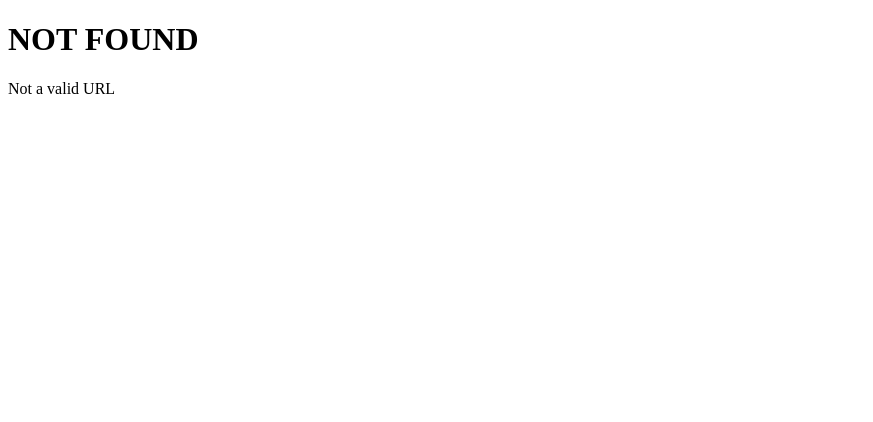
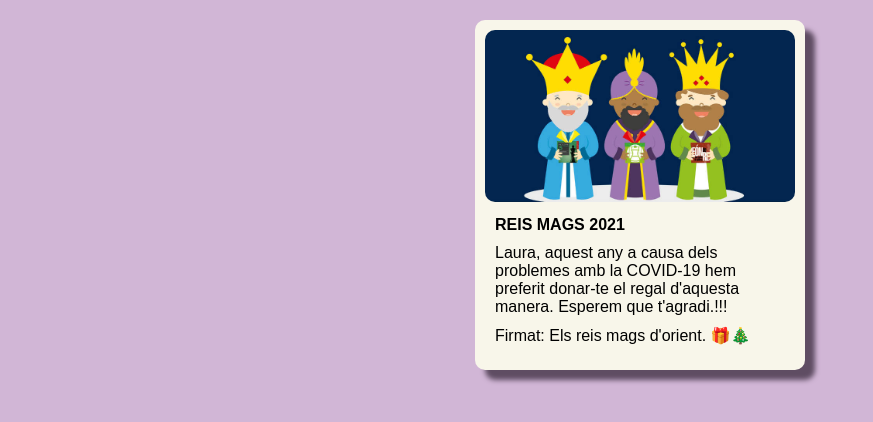
Before and after one commit to mylandingpages/landingPage, a Gatsby site: page /reis-mags-2020 in a window 1280 px wide. Before the commit this address had no page. Shown: the whole page, without its empty margins (0-873 px from the left). Built offline with nearby package versions, Linux system fonts and the light colour scheme; Gatsby itself is replaced by a stand-in of ours.

Commit message:
regalo reyes 2020 laura

```diff
--- a/package.json
+++ b/package.json
@@ -16,7 +16,7 @@
     "gatsby-plugin-offline": "^3.1.0",
     "gatsby-plugin-react-helmet": "^3.2.0",
     "gatsby-plugin-sass": "^2.2.0",
-    "node-sass": "^4.13.1",
+    "node-sass": "^4.14.1",
     "react": "^16.13.1",
     "react-dom": "^16.13.1",
     "react-helmet": "^5.2.1",
--- a/src/components/SlotMachine.css
+++ b/src/components/SlotMachine.css
@@ -1,4 +1,4 @@
-@import url('https://fonts.googleapis.com/css?family=Cairo');
+/* @import url('https://fonts.googleapis.com/css?family=Cairo');
 
 @keyframes spin {
   to {
@@ -45,7 +45,7 @@ h1 span {
   height: 632px;
   padding: 2em;
   display: flex;
-  transform: translate(-50%, -50%) scale(.90, .90); /*escale era 0.62*/
+  transform: translate(-50%, -50%) scale(.90, .90);
   position: absolute;
   top: 50%;
   left: 50%;
@@ -81,7 +81,7 @@ h1 span {
   height: 20px;
   padding: 2em;
   display: flex;
-  transform: translate(-50%, -50%) scale(.90, .90); /*escale era 0.62*/
+  transform: translate(-50%, -50%) scale(.90, .90);
   position: absolute;
   top: 80%;
   left: 50%;
@@ -99,7 +99,7 @@ h1 span {
 .text-container{
   overflow: hidden;
   display: flex;
-  transform: translate(-50%, -50%) scale(.90, .90); /*escale era 0.62*/
+  transform: translate(-50%, -50%) scale(.90, .90);
   position: absolute;
   top: 10%;
   left: 52%;
@@ -119,7 +119,7 @@ h1 span {
   height: 20px;
   padding: 2em;
   display: flex;
-  transform: translate(-50%, -50%) scale(.90, .90); /*escale era 0.62*/
+  transform: translate(-50%, -50%) scale(.90, .90);
   position: absolute;
   top: 80%;
   left: 50%;
@@ -164,4 +164,4 @@ h1 span {
   .text-container{
     font-size: large;
   }
-}
+} */
--- /dev/null
+++ b/src/components/reyes-magos/reis-mags.js
@@ -0,0 +1,100 @@
+import React from 'react';
+import './reyes-magos.scss';
+import ImageRM from './reyes-magos.jpg'
+import ImageM from './mochila.png'
+
+export default function ReyesMagosMain() {
+      return (
+
+        <div className="page-container">
+          <BlogCard />
+         {/* <footer>
+            <a>Reyes magos 2020</a>
+         </footer>*/}
+        </div>
+
+
+      );
+    }
+
+
+  class BlogCard extends React.Component {
+    constructor(props) {
+      super(props);
+      this.state = { flipped: false };
+      this.flip = this.flip.bind(this);
+    }
+
+    flip = () => {
+      this.setState({ flipped: !this.state.flipped });
+    }
+    render() {
+      return (
+
+
+        <div onMouseEnter={this.flip} onMouseLeave={this.flip} className={"card-container" + (this.state.flipped ? " flipped" : "")}>
+
+          <Front />
+          <Back />
+        </div>
+
+      )
+    }
+  }
+
+  class Front extends React.Component {
+    render() {
+      return (
+        <div className="front">
+          <ImageArea />
+          <MainArea />
+        </div>
+      )
+    }
+  }
+
+  class Back extends React.Component {
+    render() {
+      return (
+        <div className="back">
+         <img className="card-image-2" src={ImageM} />
+        </div>
+      )
+    }
+  }
+
+  class ImageArea extends React.Component {
+    render() {
+      return (
+        <div className="image-container">
+          <img className="card-image" src={ImageRM} />
+          {/*<h1 className="title">Laura, tu regalo de parte de los reyes magos 2020</h1>*/}
+        </div>
+      )
+    }
+
+  }
+
+  class MainArea extends React.Component {
+    render() {
+      return (
+        <div className="main-area">
+          <div className="blog-post">
+            {/*<p className="date">{new Date().toLocaleDateString()}</p>*/}
+            <p className="blog-content">
+              <b>REIS MAGS 2021</b>
+              </p>
+            <p className="blog-content">
+               Laura, aquest any a causa dels problemes amb la COVID-19 hem preferit donar-te el regal d'aquesta manera. Esperem que t'agradi.!!!
+              </p>
+              <p className="blog-content">
+               Firmat: Els reis mags d'orient. 🎁🎄
+              </p>
+            {/*<p className="read-more">Hover to read more...</p>*/}
+
+          </div>
+
+        </div>
+      )
+    }
+  }
--- /dev/null
+++ b/src/components/reyes-magos/reyes-magos.scss
@@ -0,0 +1,130 @@
+$main-font: 'Yanone Kaffeesatz',
+sans-serif;
+$new-white: rgb(248, 246, 234);
+$text-margin: 10px;
+
+body {
+    height: 100%;
+    width: 100%;
+    margin: 0;
+    background: rgb(209, 182, 214);
+    font-family: $main-font;
+    position: absolute;
+    box-sizing: border-box;
+}
+.page-container {
+            position: relative;
+            width: 100%;
+            height: 100%;
+            display: block;
+            perspective: 1000px;
+}
+            .card-container {
+                height: 350px;
+                margin: 0;
+                padding: 0;
+                top: 20px;
+                width: 330px;
+                margin-inline: auto;
+                //margin-left: 35%;
+              //margin-right: 35%;
+                position: relative;
+                transform-style: preserve-3d;
+                box-sizing: border-box;
+                &.flipped {
+                    .front {
+                        transform: rotateY(180deg);
+                    }
+                    .back {
+                        transform: rotateY(0deg);
+                    }
+                }
+}
+                .front,
+                .back {
+                    box-sizing: border-box;
+                    height: 100%;
+                    width: 100%;
+                    display: block;
+                    background: $new-white;
+                    box-shadow: 10px 10px 5px rgb(95, 77, 99);
+                    padding: 10px;
+                    position: absolute;
+                    border-radius: 10px;
+                    backface-visibility: hidden;
+                    transform-style: preserve-3d;
+                    transition: -webkit-transform ease 500ms;
+                    transition: transform ease 500ms;
+                }
+                .front {
+                    z-index: 2;
+                    transform: rotateY(0deg);
+                    /* front tile styles go here! */
+                }
+                .back {
+                    background: $new-white;
+                    transform: rotateY(-180deg);
+                    padding: 20px;
+                    font-size: 20px;
+                    /* back tile styles go here! */
+                }
+                .image-container {
+                    position: relative;
+                }
+                    .card-image {
+                        width: 100%;
+                        border-radius: 10px;
+                    }
+                    .card-image-2 {
+                        width: 90%;
+                        border-radius: 10px;
+                    }
+                    .title {
+                        font-size: 34px;
+                        position: absolute;
+                        margin-bottom: $text-margin;
+                        margin-left: $text-margin;
+                        bottom: 0;
+                        left: 0;
+                        color: $new-white;
+                    }
+
+                .main-area {
+                    margin-left: $text-margin;
+                    margin-top: $text-margin;
+                    margin-right: $text-margin;
+                }
+                    .blog-post {
+                        height: 100%;
+                    }
+                        .date {
+                        margin-top: $text-margin;
+                        margin-bottom: 5px;
+                        font-size: 20px;
+                    }
+                    .read-more {
+                        font-size: 20px;
+                        position: relative;
+                        bottom: 0px;
+                        text-align: right;
+                    }
+                        .blog-content {
+                            height: 90%;
+                            display: block;
+                            margin-top: $text-margin;
+                            margin-bottom: $text-margin;
+                            //white-space: nowrap;
+                            overflow: hidden;
+                            text-overflow: ellipsis;
+                        }
+
+
+
+
+        footer {
+            position: fixed;
+            bottom: 0;
+            right: 0;
+            margin: 20px;
+
+        }
--- /dev/null
+++ b/src/pages/reis-mags-2020.js
@@ -0,0 +1,11 @@
+import React from 'react';
+
+import ReyesMagosMain from '../components/reyes-magos/reis-mags'
+
+const ReyesMagos = () => (
+  <>
+    <ReyesMagosMain/>
+  </>
+);
+
+export default ReyesMagos;
```
Also changed, not shown: src/components/reyes-magos/mochila.PNG (added), src/components/reyes-magos/reyes-magos.jpg (added).
